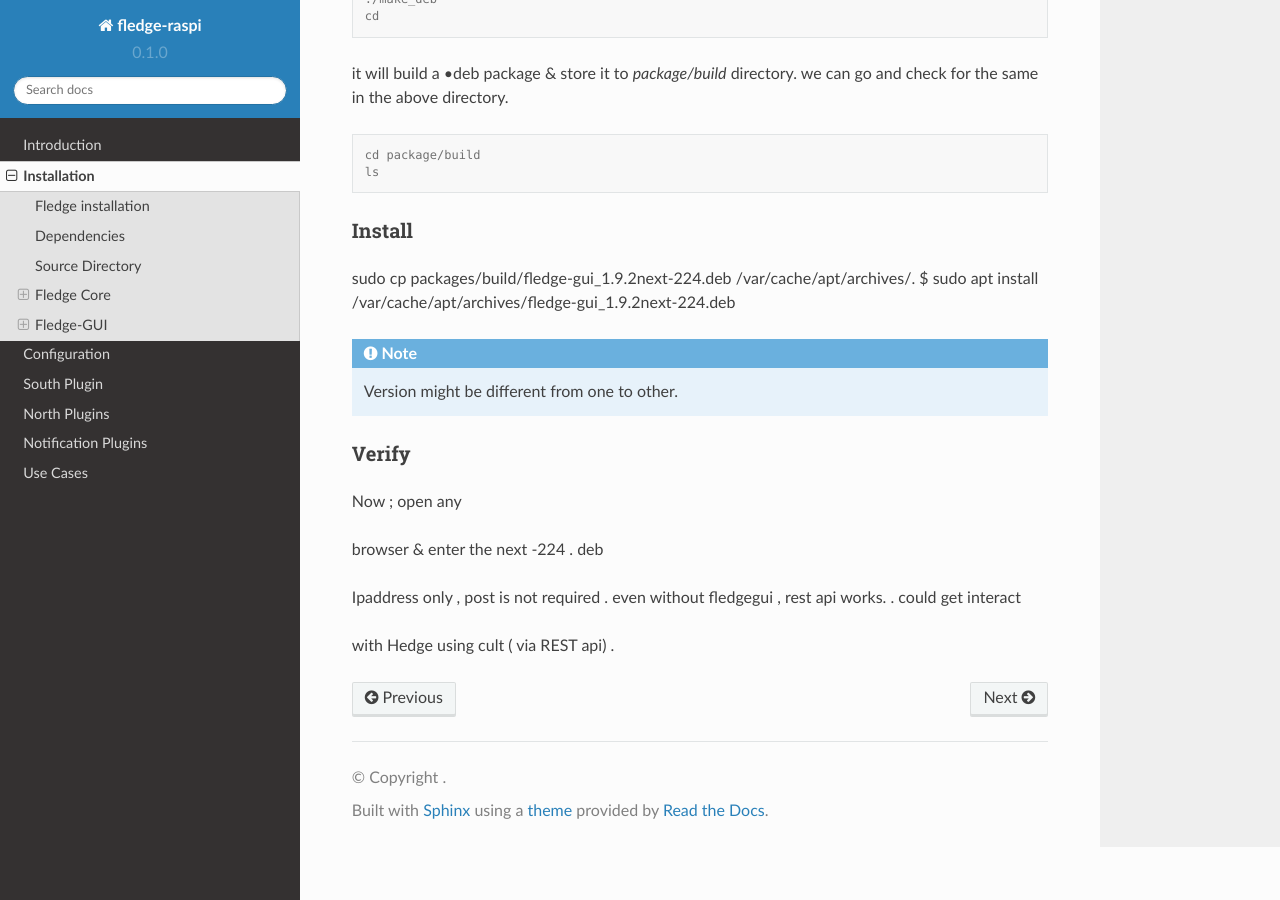
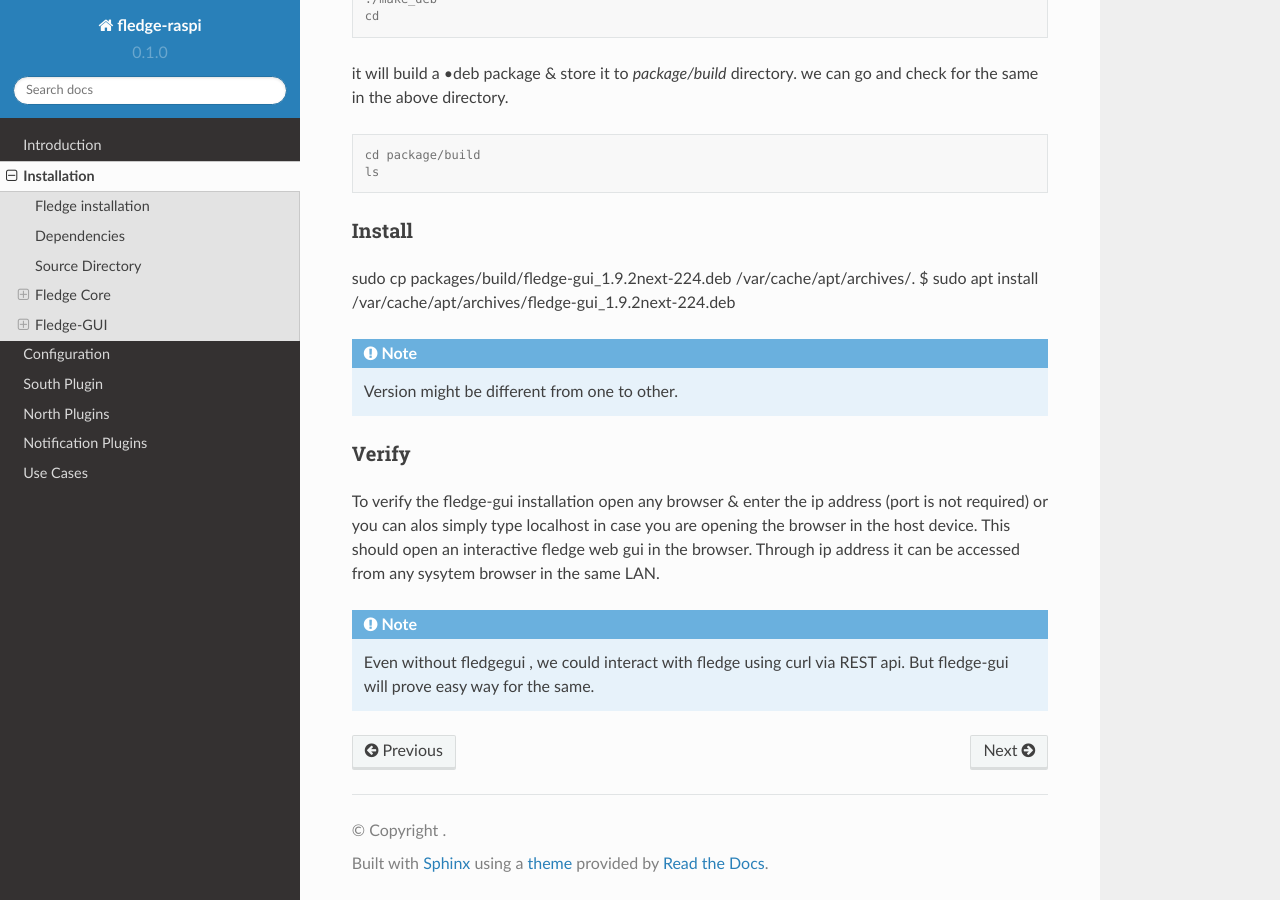
Before and after one commit to 19914039/fledgeDoc, a Sphinx documentation site: the page built from docs/source/installation.rst, in a window 1280 px wide and 900 px high, scrolled down 3719 px. Built offline with Sphinx 7.4.7 and the Read the Docs theme 2.0.0, drawn with Linux system fonts in a browser that asks for light colours.

Commit message:
Update installation.rst

```diff
--- a/docs/source/installation.rst
+++ b/docs/source/installation.rst
@@ -185,14 +185,8 @@ $ sudo apt install /var/cache/apt/archives/fledge-gui_1.9.2next-224.deb
 
 Verify
 -------
-Now
-; open any
 
-browser & enter the next -224 . deb
+To verify the fledge-gui installation open any browser & enter the ip address (port is not required) or you can alos simply type localhost in case you are opening the browser in the host device. This should open an interactive fledge web gui in the browser. Through ip address it can be accessed from any sysytem browser in the same LAN.
 
-Ipaddress only , post is not required .
-even without fledgegui , rest api works.
-.
-could get interact
-
-with Hedge using cult ( via REST api) .
+.. note::
+  Even without fledgegui , we could interact with fledge using curl via REST api. But fledge-gui will prove easy way for the same.
```
